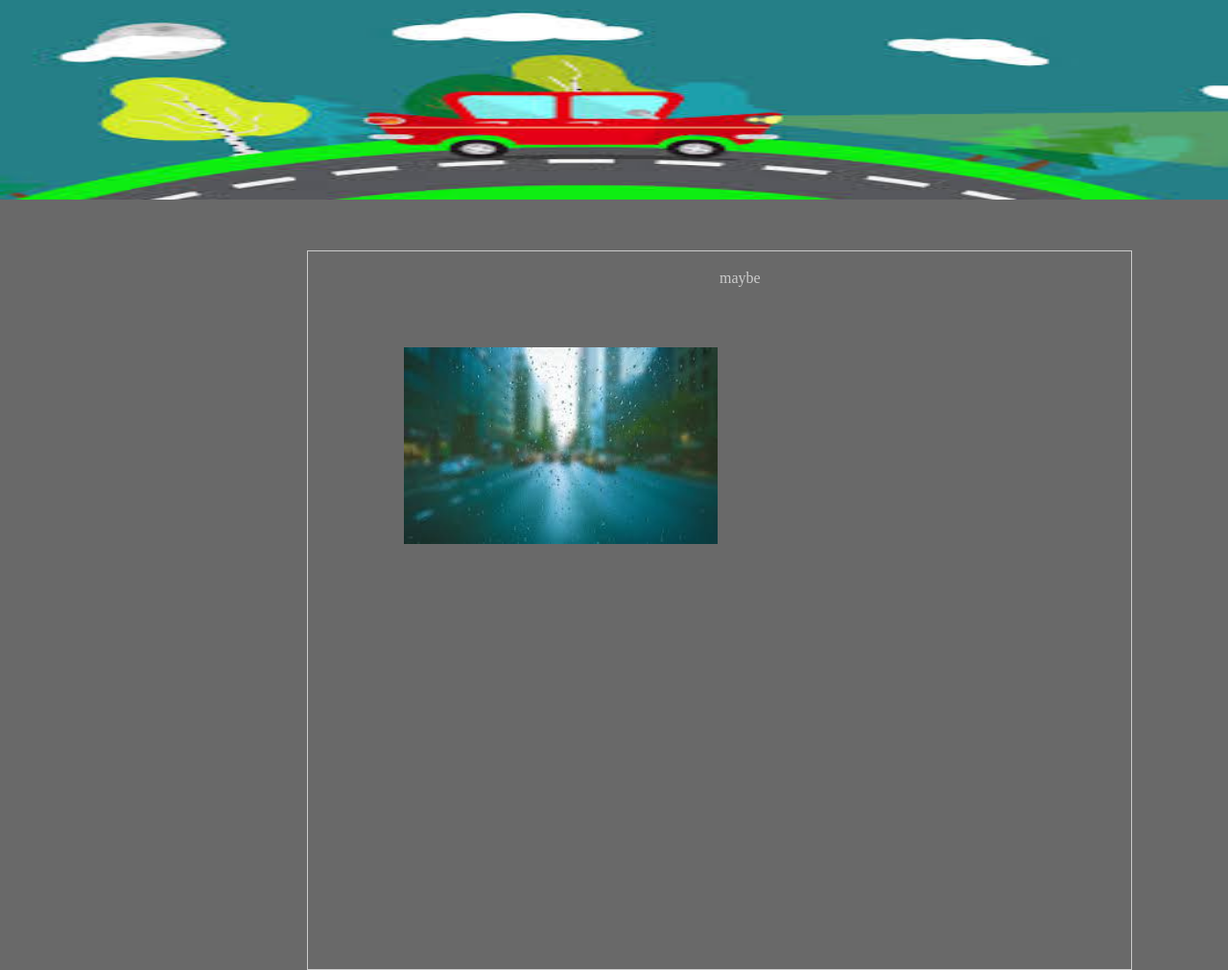
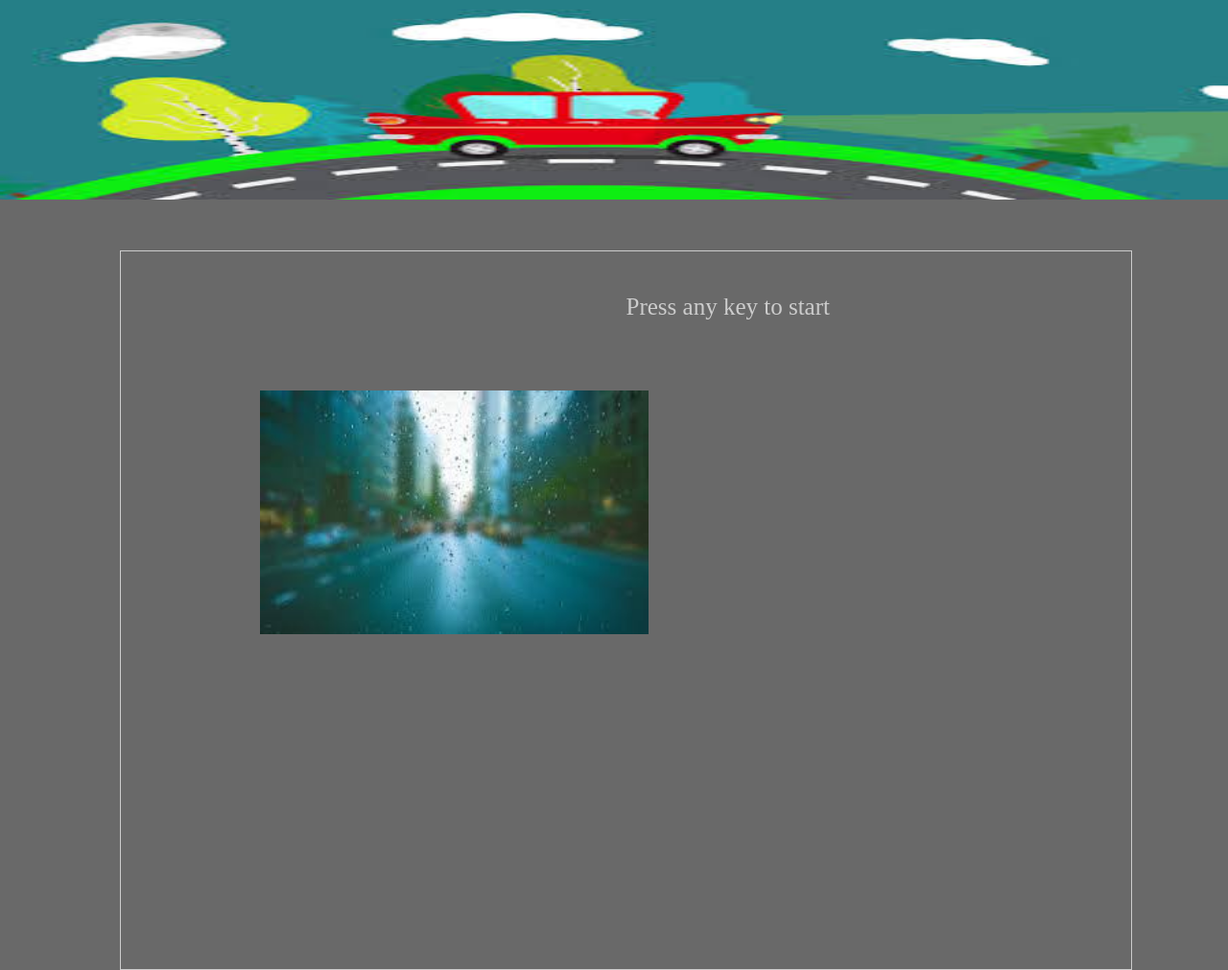
Before and after one commit to Mouajerry/wordguessgame, a plain HTML site: page index.html in a window 1280 px wide. Shown: the whole page at 96% size. Drawn offline with Linux system fonts and the light colour scheme.

Commit message:
fixing border

```diff
--- a/assets/css/style.css
+++ b/assets/css/style.css
@@ -7,10 +7,11 @@
     border-style: solid;
   border-width: 1px;
   color: #cccccc;
-  margin: 50px 100px 80px 20em;
+  margin: 50px 100px 80px 5em;
   max-width: 100em;
   padding: 20px;
   height: 750px;
+  font-size: 25px
 }
 
 .col {
--- a/index.html
+++ b/index.html
@@ -20,8 +20,7 @@
           <div class="col"><img class="image1" src="assets\images\background.jfif"></div>
           </div>
 
-          <div class="row">
-          <div class="col-3"><p>maybe</p></div>
+          <div class="col-6"><br><p>Press any key to start</p></div>
 
           </div>
 
```
